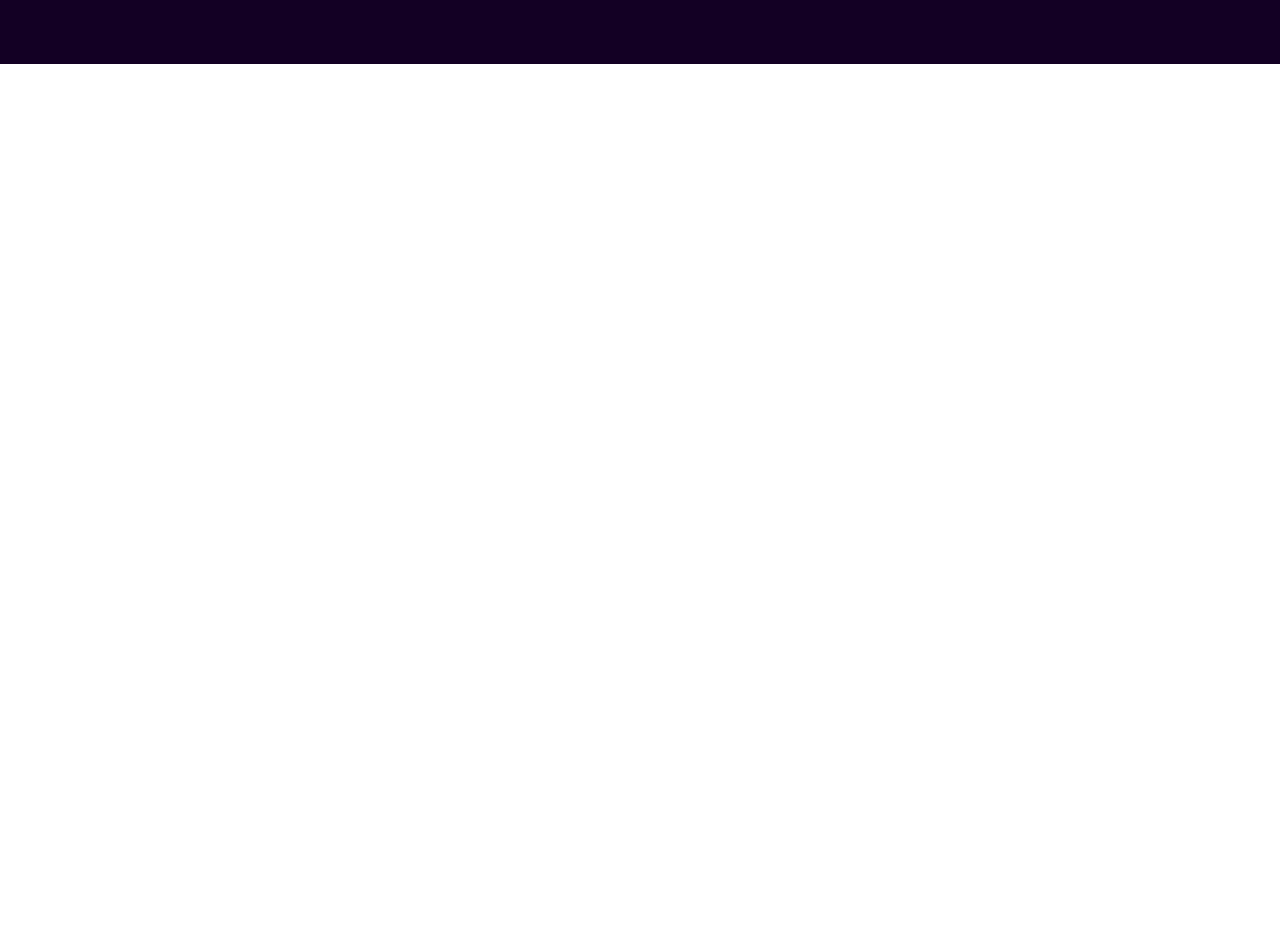
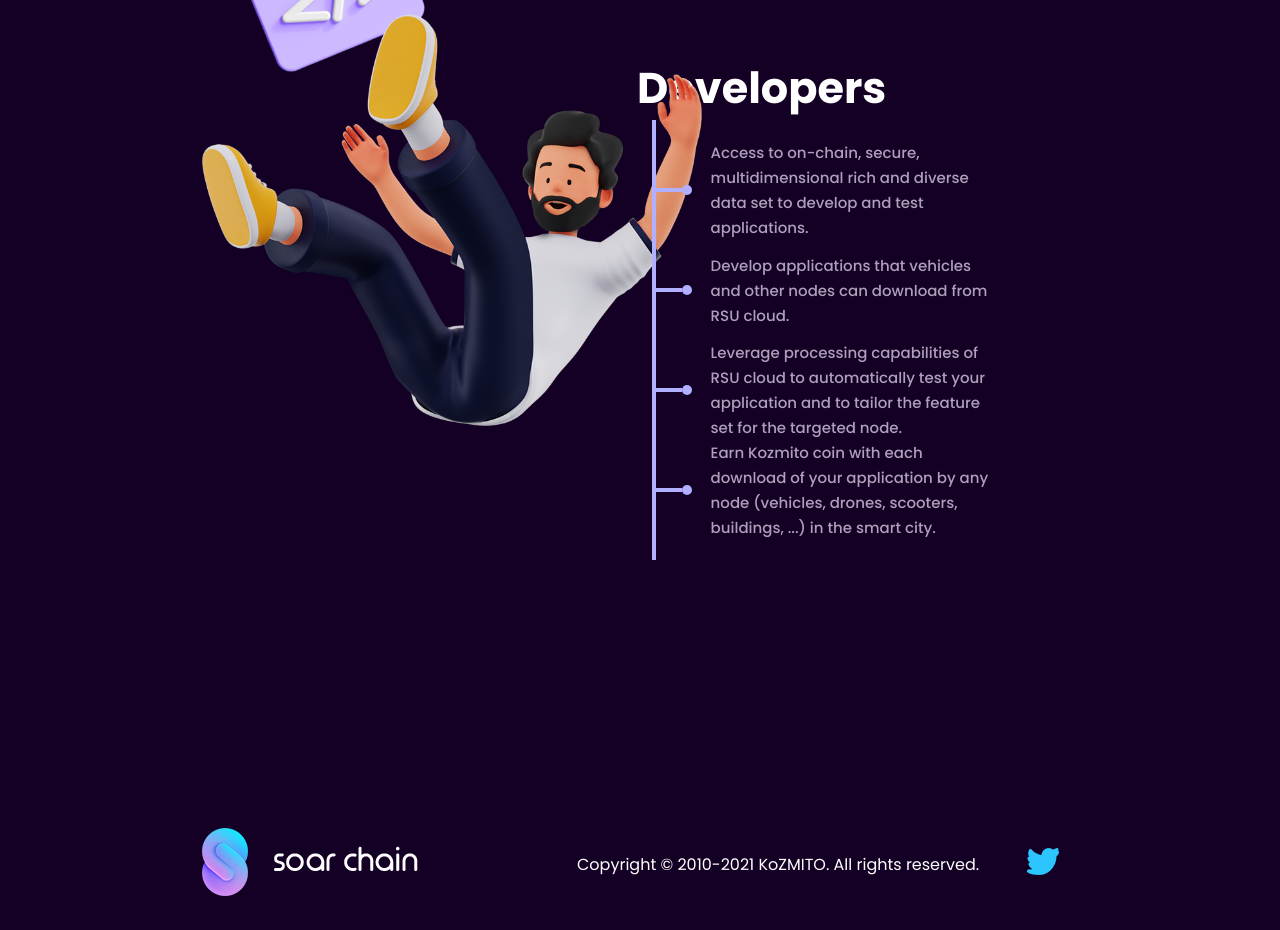
Before and after one commit to soar-robotics/soarchain-web, a Next.js app: page / in a window 1280 px wide. Shown: the part 5000-5930 px from the top of the page. Before the commit the page ends 5064 px from the top, so only its background shows below. Built offline with nearby package versions, Linux system fonts and the light colour scheme.

Commit message:
Completed website

```diff
--- /dev/null
+++ b/components/Footer.js
@@ -0,0 +1,31 @@
+import React from 'react';
+import Link from 'next/link';
+import Image from 'next/image';
+
+const Footer = () => {
+  return (
+    <div className="row align-items-center">
+      <div className="col-md-5">
+        <Link href={'/'}>
+          <Image src="/Logo.png" width={216} height={68} />
+        </Link>
+      </div>
+
+      <div className="col-md-6">
+        Copyright © 2010-2021 KoZMITO. All rights reserved.
+      </div>
+      <div className="col-md-1 py-md-5">
+        <Link href={'https://twitter.com/soarrobotics'}>
+          <Image
+            src="/twitter.png"
+            width={32}
+            height={27}
+            className="cursor-pointer"
+          />
+        </Link>
+      </div>
+    </div>
+  );
+};
+
+export default Footer;
--- a/pages/index.js
+++ b/pages/index.js
@@ -5,6 +5,7 @@ import Spacing from '../components/Spacing';
 import { useState } from 'react';
 import Form from '../components/Form';
 import Slider from '../components/Slider';
+import Footer from '../components/Footer';
 
 export default function Home() {
   //const [isAuth, setIsAuth] = useState(false);
@@ -226,6 +227,56 @@ export default function Home() {
             alt=""
           />
         </div>
+
+        <div className="developers py-30">
+          <div className="row">
+            <div className="col-md-6">
+              <img src="/devpic.png" className="img-fluid" alt="" />
+            </div>
+            <div className="col-md-6">
+              <div className="text-title">Developers</div>
+              <ul className="ul-line">
+                <li>
+                  <span className="indicator"></span>
+                  <div className="circle"></div>
+                  <span className="card-p">
+                    Access to on-chain, secure, multidimensional rich and
+                    diverse data set to develop and test applications.
+                  </span>
+                </li>
+                <li>
+                  <span className="indicator"></span>
+                  <div className="circle"></div>
+                  <span className="card-p">
+                    Develop applications that vehicles and other nodes can
+                    download from RSU cloud.{' '}
+                  </span>
+                </li>
+
+                <li>
+                  <span className="indicator"></span>
+                  <div className="circle"></div>
+                  <span className="card-p">
+                    Leverage processing capabilities of RSU cloud to
+                    automatically test your application and to tailor the
+                    feature set for the targeted node.
+                  </span>
+                </li>
+                <li>
+                  <span className="indicator"></span>
+                  <div className="circle"></div>
+                  <span className="card-p">
+                    Earn Kozmito coin with each download of your application by
+                    any node (vehicles, drones, scooters, buildings, ...) in the
+                    smart city.
+                  </span>
+                </li>
+              </ul>
+            </div>
+          </div>
+        </div>
+
+        <Footer />
       </div>
 
       {/* <img src="/waves.png" className="waves1" alt="" /> */}
--- a/styles/app.scss
+++ b/styles/app.scss
@@ -8,16 +8,11 @@ body {
   font-family: 'Poppins', 'Open Sans' !important;
   background-image: url('/background/bg.png');
   color: #fff !important;
-
 }
 
 a {
   text-decoration: none;
   color: #fff !important;
-}
-
-.app {
-  height: 4000px;
 }
 
 * {
@@ -163,6 +158,99 @@ header {
   }
 }
 
+.developers {
+  position: relative;
+
+  .row {
+    position: relative;
+  }
+  img {
+    position: absolute;
+    top: -150px;
+    max-width: 500px;
+    @include media-breakpoint-down(md) {
+      display: none;
+    }
+  }
+  .text-title {
+    margin-left: -15px;
+  }
+  .ul-line {
+    list-style: none;
+    margin: 0;
+    padding: 20px 0;
+    position: relative;
+    &:after {
+      content: '';
+      position: absolute;
+      top: 0;
+      left: 0;
+      z-index: 1;
+      height: 100%;
+      width: 4px;
+      background: #b1afff;
+    }
+
+    li {
+      position: relative;
+      padding: 50px 0;
+      display: flex;
+      align-items: center;
+
+      .indicator {
+        position: absolute;
+        left: 0;
+        width: 30px;
+        height: 4px;
+        background-color: #b1afff;
+      }
+
+      .circle {
+        position: absolute;
+        left: 30px;
+        height: 10px;
+        width: 10px;
+        background-color: #b1afff;
+        border-radius: 50%;
+      }
+
+      .card-p {
+        padding-left: 1rem;
+        display: flex;
+        justify-content: center;
+        align-items: center;
+        max-width: 70%;
+      }
+
+      // &:before {
+      //   content: '';
+      //   position: absolute;
+      //   left: 0;
+      //   width: 30px;
+      //   height: 4px;
+      //   background-color: #b1afff;
+      // }
+      // &::after {
+      //   content: '';
+      //   position: absolute;
+      //   left: 30px;
+      //   width: 10px;
+      //   height: 10px;
+      //   border-radius: 50%;
+      //   background-color: #b1afff;
+      // }
+    }
+
+    .card-p {
+      position: absolute;
+      height: 100%;
+      left: 10%;
+      padding: 0;
+      top: 0;
+    }
+  }
+}
+
 .shape-3d {
   position: absolute;
   left: -7%;
@@ -270,7 +358,6 @@ header {
   font-size: 70.3px;
   line-height: 70.93px;
   font-weight: 700;
-
 }
 
 .content-title {
```
Also changed, not shown: public/devpic.png (added), public/twitter.png (added).
